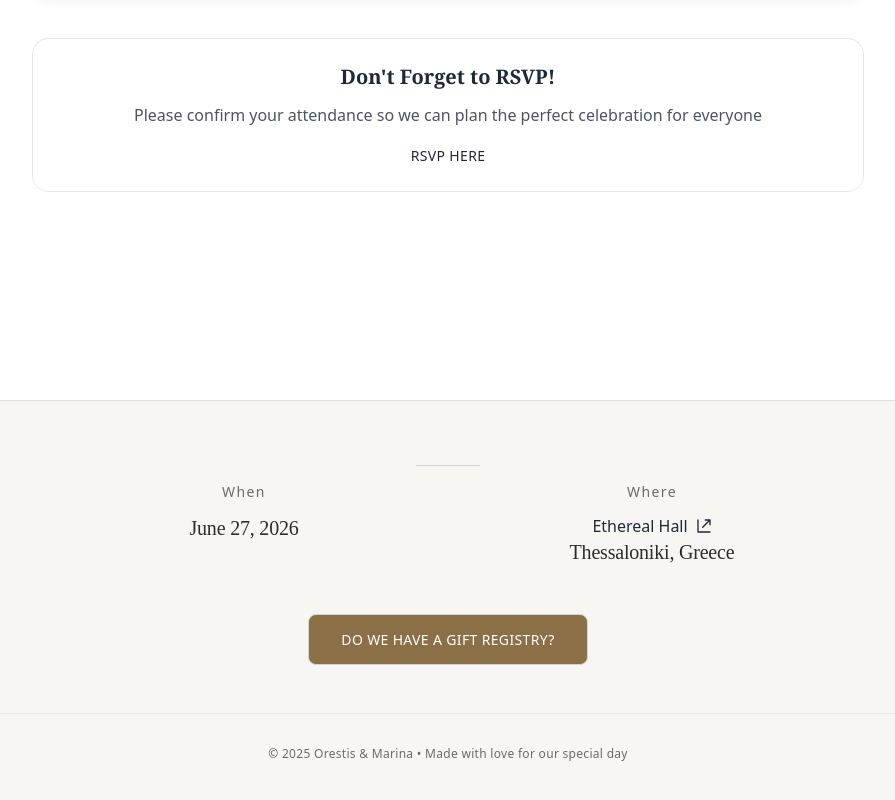
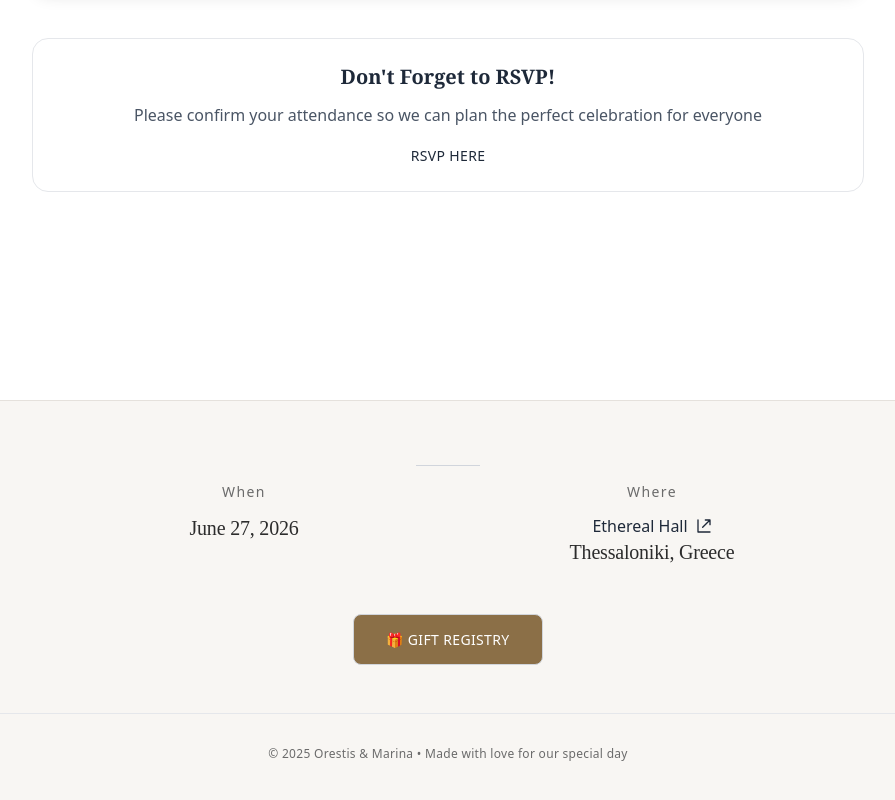
Before and after one commit to oalagial/marina-orestis-wedding, a React (Vite) app: page /faqs in a window 1280 px wide. Shown: the part 2342-3142 px from the top of the page, without its empty margins (192-1087 px from the left). Built offline with nearby package versions, Linux system fonts and the light colour scheme; no server answers; a web font is replaced by a local one.

Commit message:
fix: Update gift button label in Footer and add gift registry translation in i18n.js; format IBAN in GiftModal

```diff
--- a/src/components/Footer.jsx
+++ b/src/components/Footer.jsx
@@ -59,7 +59,7 @@ export default function Footer() {
               onClick={() => setIsGiftModalOpen(true)}
               className="btn-elegant btn-primary inline-block"
             >
-              {t('faqs.general.gifts.question')}
+              🎁 {t('nav.giftsButtonLabel')}
             </button>
           </div>
 
--- a/src/components/GiftModal.jsx
+++ b/src/components/GiftModal.jsx
@@ -58,7 +58,7 @@ export default function GiftModal({ isOpen, onClose }) {
               <div className="space-y-2 text-sm font-light">
                 <div>
                   <p className="text-gray-600">IBAN:</p>
-                  <p className="font-mono text-base break-all">GR0201405170517002188001411</p>
+                  <p className="font-mono text-base break-all">GR02 0140 5170 5170 0218 8001 411</p>
                 </div>
                 <div>
                   <p className="text-gray-600">BIC/SWIFT:</p>
--- a/src/i18n.js
+++ b/src/i18n.js
@@ -20,7 +20,8 @@ const resources = {
                 photos: "Photos",
                 thingsToDo: "Things To Do",
                 faqs: "FAQs",
-                rsvp: "RSVP"
+                rsvp: "RSVP",
+                giftsButtonLabel: "Gift Registry"
             },
 
             // Header
@@ -471,7 +472,8 @@ const resources = {
                 travel: "Ταξιδι",
                 photos: "Φωτογραφιες",
                 thingsToDo: "Τι να κανετε",                faqs: "Συχνές Ερωτήσεις",
-                rsvp: "RSVP"
+                rsvp: "RSVP",
+                giftsButtonLabel: "ΛΙΣΤΑ ΔΩΡΩΝ"
             },
 
             // Header
```
